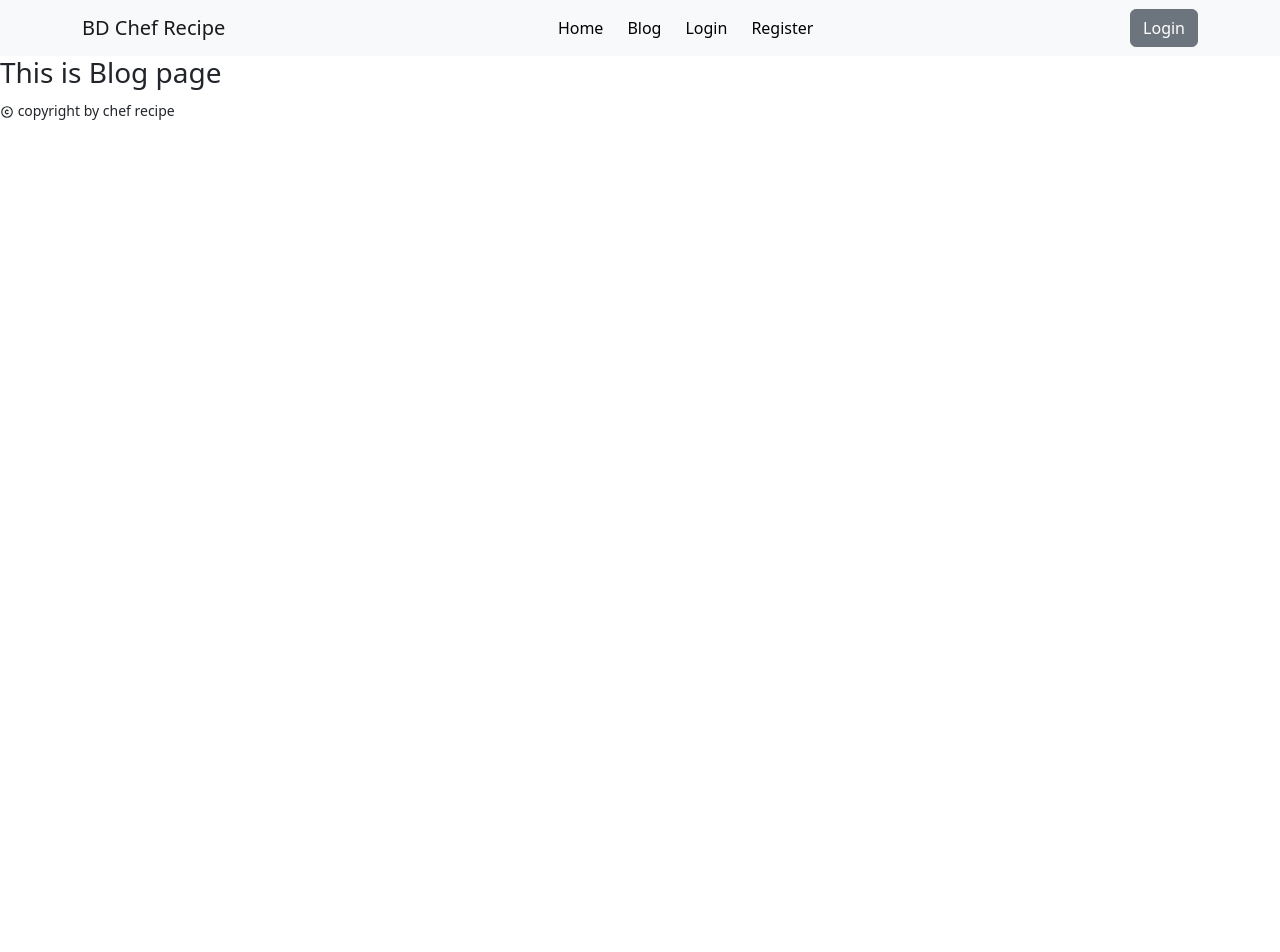
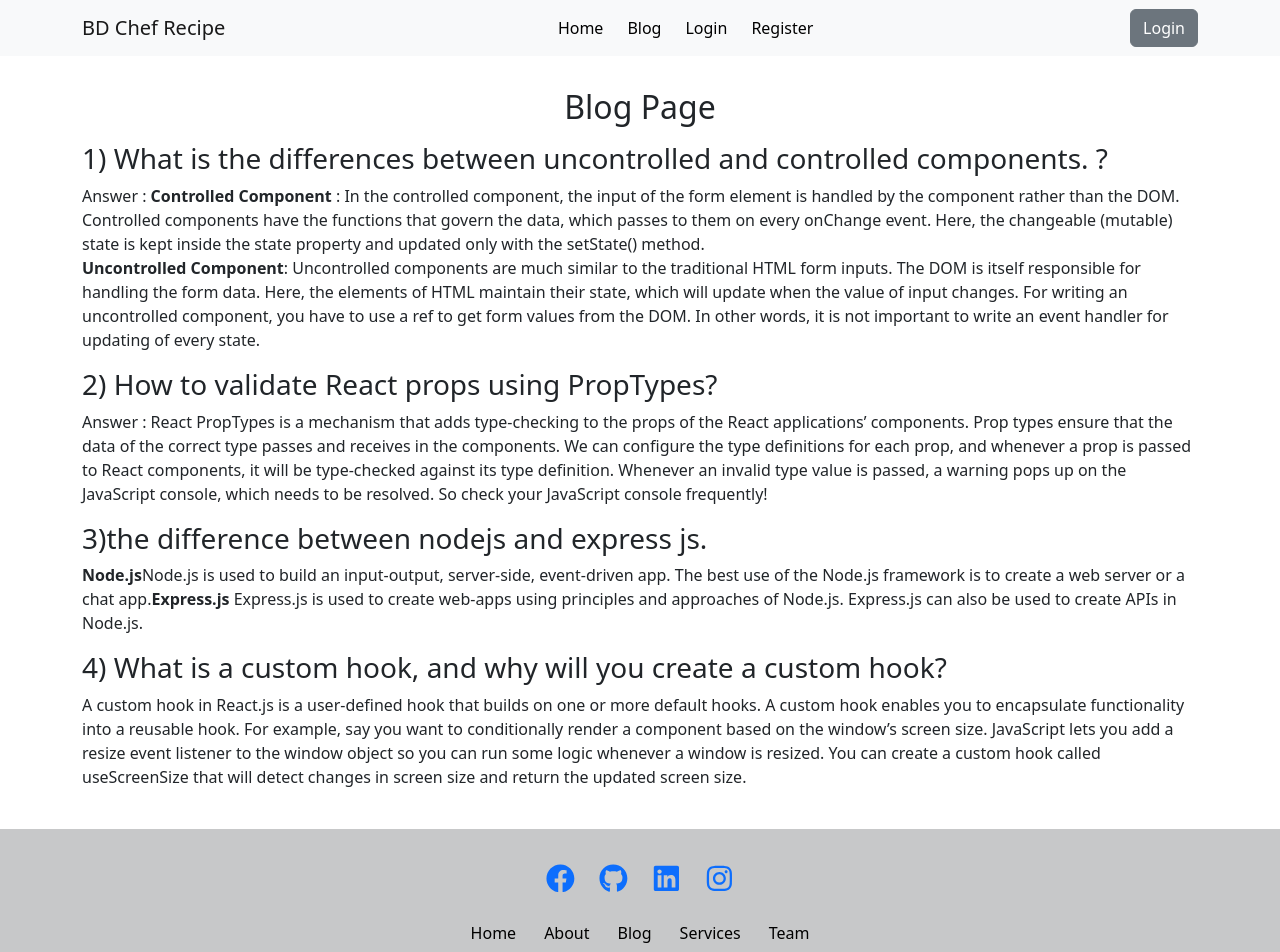
Before and after one commit to suhad77/bd-chef-recipe, a React (Vite) app: page /blog in a window 1280 px wide. Shown: the top 952 px of the page. Before the commit the page ends 800 px from the top, so only its background shows below. Built offline with nearby package versions, Linux system fonts and the light colour scheme; no server answers.

Commit message:
footer and bloge page done

```diff
--- a/src/Pages/Blog/Blog.jsx
+++ b/src/Pages/Blog/Blog.jsx
@@ -1,9 +1,38 @@
 import React from 'react';
+import { Container } from 'react-bootstrap';
 
 const Blog = () => {
     return (
-        <div>
-            <h3>This is Blog page</h3>
+        <div className='p-4'>
+            <Container>
+                <h2 className='text-center py-2'>Blog Page</h2>
+                <div>
+                    <h3>1) What is the differences between uncontrolled and controlled components. ?</h3>
+                    <p>Answer : <b>Controlled Component </b> :
+                        In the controlled component, the input of the form element is handled by the component rather than the DOM. Controlled components have the functions that govern the data, which passes to them on every onChange event. Here, the changeable (mutable) state is kept inside the state property and updated only with the setState() method. <br />
+                        <b>Uncontrolled Component</b>: Uncontrolled components are much similar to the traditional HTML form inputs. The DOM is itself responsible for handling the form data. Here, the elements of HTML maintain their state, which will update when the value of input changes. For writing an uncontrolled component, you have to use a ref to get form values from the DOM. In other words, it is not important to write an event handler for updating of every state.
+                    </p>
+                </div>
+                <div>
+                    <h3>2) How to validate React props using PropTypes?</h3>
+                    <p>Answer : React PropTypes is a mechanism that adds type-checking to the props of the React applications’ components. Prop types ensure that the data of the correct type passes and receives in the components. We can configure the type definitions for each prop, and whenever a prop is passed to React components, it will be type-checked against its type definition. Whenever an invalid type value is passed, a warning pops up on the JavaScript console, which needs to be resolved. So check your JavaScript console frequently!
+                    </p>
+                </div>
+                <div>
+                    <h3>3)the difference between nodejs and express js.</h3>
+                    <p><b>Node.js</b>Node.js is used to build an input-output, server-side, event-driven app. The best use of the Node.js framework is to create a web server or a chat app.
+
+                        <b>Express.js</b> Express.js is used to create web-apps using principles and approaches of Node.js. Express.js can also be used to create APIs in Node.js.
+                    </p>
+                </div>
+                <div>
+                    <h3>4) What is a custom hook, and why will you create a custom hook?</h3>
+                    <p>A custom hook in React.js is a user-defined hook that builds on one or more default hooks. A custom hook enables you to encapsulate functionality into a reusable hook.
+
+                        For example, say you want to conditionally render a component based on the window’s screen size. JavaScript lets you add a resize event listener to the window object so you can run some logic whenever a window is resized. You can create a custom hook called useScreenSize that will detect changes in screen size and return the updated screen size.
+                    </p>
+                </div>
+            </Container>
         </div>
     );
 };
--- a/src/Shared/Footer/Footer.jsx
+++ b/src/Shared/Footer/Footer.jsx
@@ -1,10 +1,28 @@
 import React from 'react';
+import { Container } from 'react-bootstrap';
+import { FaFacebook, FaGithub, FaInstagram, FaLinkedin } from 'react-icons/fa';
 import { TbCopyright } from 'react-icons/tb';
+import { Link } from 'react-router-dom';
 
 const Footer = () => {
     return (
-        <div>
-            <p><small><TbCopyright /> copyright by chef recipe</small></p>
+        <div className='bg-dark bg-opacity-25 text-center p-4'>
+            <Container className='text-center'>
+                <div className=" text-center">
+                    <Link className='me-4 bg-secondary-subtle' style={{fontSize: '1.8rem'}}><FaFacebook></FaFacebook></Link>
+                    <Link className='me-4 bg-secondary-subtle' style={{fontSize: '1.8rem'}}><FaGithub></FaGithub></Link>
+                    <Link className='me-4 bg-secondary-subtle' style={{fontSize: '1.8rem'}}><FaLinkedin></FaLinkedin></Link>
+                    <Link className='bg-secondary-subtle' style={{fontSize: '1.8rem'}}><FaInstagram></FaInstagram></Link>
+                </div><br />
+                <nav className='d-flex gap-3 mx-auto' style={{width: 'fit-content'}}>
+                    <button className='text-decoration-none text-black border-0 bg-transparent'>Home</button>
+                    <button className='text-decoration-none text-black border-0 bg-transparent'>About</button>
+                    <button className='text-decoration-none text-black border-0 bg-transparent'>Blog</button>
+                    <button className='text-decoration-none text-black border-0 bg-transparent'>Services</button>
+                    <button className='text-decoration-none text-black border-0 bg-transparent'>Team</button>
+                </nav><br />
+            <p><small><TbCopyright style={{fontSize: '24px'}} /> copyright by chef recipe</small></p>
+            </Container>
         </div>
     );
 };
--- a/src/Shared/Header/Header.jsx
+++ b/src/Shared/Header/Header.jsx
@@ -28,7 +28,12 @@
                         </Nav>
                         <Nav className='d-flex align-items-center gap-2'>
                             {
-                                user && <Link><FaUserCircle className='text-black' style={{ fontSize: "40px" }}></FaUserCircle></Link>
+                                user && <div>
+                                    {
+                                        user.photoURL ?<img className='rounded-circle' style={{height: '40px'}} src={user.photoURL} alt="" />:
+                                        <p><FaUserCircle className='text-black' style={{ fontSize: "40px" }}></FaUserCircle></p>
+                                    }
+                                </div>
                             }
                             { user ?
                                 <Link><Button onClick={handleLogOut} variant="secondary">Loguot</Button></Link> :
--- a/src/Shared/Login/Login/Login.jsx
+++ b/src/Shared/Login/Login/Login.jsx
@@ -2,12 +2,14 @@
 import { Button, Form } from 'react-bootstrap';
 import { Link } from 'react-router-dom';
 import { AuthContext } from '../../../provider/AuthProvider';
+import { CgGoogle } from "react-icons/cg";
+import { FaGithub } from "react-icons/fa";
 
 const Login = () => {
 
-    const {signIn}= useContext(AuthContext)
+    const { signIn, googleSignIn, githubSignIn } = useContext(AuthContext)
 
-    const handleLogin = event =>{
+    const handleLogin = event => {
         event.preventDefault();
         const form = event.target;
         const email = form.email.value;
@@ -15,11 +17,31 @@
         console.log(email, password);
         form.reset();
         signIn(email, password)
+            .then(result => {
+                const loggedUser = result.user;
+                console.log(loggedUser);
+            })
+            .catch(error => {
+                console.log(error);
+            })
+    }
+    const handleGoogleSignIn = () =>{
+        googleSignIn()
         .then(result=>{
-            const loggedUser = result.user;
-            console.log(loggedUser);
+            const googleUser = result.user;
+            console.log(googleUser)
         })
-        .catch(error =>{
+        .catch(error=>{
+            console.log(error);
+        })
+    }
+    const handleGithubSignIn = () =>{
+        githubSignIn()
+        .then(result=>{
+            const githubUser = result.user;
+            console.log(githubUser)
+        })
+        .catch(error=>{
             console.log(error);
         })
     }
@@ -47,7 +69,12 @@
                     <Button variant="primary" type="submit">
                         Login
                     </Button>
-                    <br /><br />
+                    <br />
+                    <div className="d-flex gap-3 mt-4">
+                        <button onClick={handleGoogleSignIn} className='border'><CgGoogle style={{ fontSize: '2.2rem' }}></CgGoogle></button>
+                        <button onClick={handleGithubSignIn} className='border'><FaGithub style={{ fontSize: '2.2rem' }}></FaGithub></button>
+                    </div>
+                    <br />
                     <Form.Text className="text-secondary">
                         Don't Have an Account? <Link to="/register">Register</Link>
                     </Form.Text>
--- a/src/provider/AuthProvider.jsx
+++ b/src/provider/AuthProvider.jsx
@@ -1,10 +1,12 @@
 import React, {createContext, useEffect, useState } from 'react';
-import { createUserWithEmailAndPassword, getAuth, onAuthStateChanged, signInWithEmailAndPassword, signOut } from "firebase/auth";
+import { GithubAuthProvider, GoogleAuthProvider, createUserWithEmailAndPassword, getAuth, onAuthStateChanged, signInWithEmailAndPassword, signInWithPopup, signOut } from "firebase/auth";
 import app from '../firebse/firebase.config';
 
 export const AuthContext = createContext(null)
 
 const auth = getAuth(app)
+const googleProvider = new GoogleAuthProvider();
+const githubProvider = new GithubAuthProvider();
 const AuthProvider = ({children}) => {
     const [user, setUser] = useState(null);
 
@@ -13,6 +15,12 @@
     }
     const signIn = (email, password) =>{
         return signInWithEmailAndPassword(auth, email, password)
+    }
+    const googleSignIn = () =>{
+       return signInWithPopup(auth,googleProvider);
+    }
+    const githubSignIn = () =>{
+        return signInWithPopup(auth,githubProvider);
     }
 
     useEffect(()=>{
@@ -33,7 +41,9 @@
         user,
         createUser,
         signIn,
-        logOut
+        logOut,
+        googleSignIn,
+        githubSignIn
     }
     return (
         <AuthContext.Provider value={authInfo}>
```
